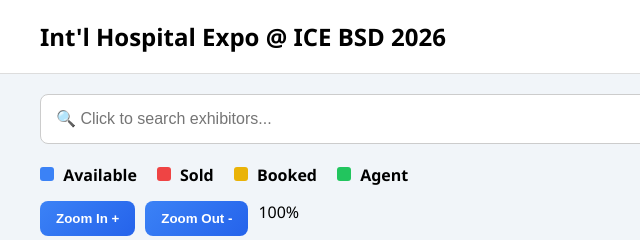
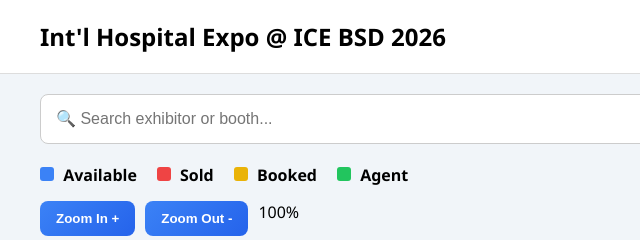
Before and after one commit to cupluxmania/mabuy2, a plain HTML site: page index.html in a window 1280 px wide. Shown: the top 240 px of the page, 0-640 px from the left. Drawn offline with Linux system fonts and the light colour scheme; no server answers.

Commit message:
Update index.html

```diff
--- a/index.html
+++ b/index.html
@@ -13,11 +13,10 @@
 <div class="container">
 
     <div class="searchWrapper">
-        <input type="text" id="searchBox" placeholder="🔍 Click to search exhibitors..." autocomplete="off">
+        <input type="text" id="searchBox" placeholder="🔍 Search exhibitor or booth..." autocomplete="off">
         <div id="suggestions"></div>
     </div>
 
-    <!-- UPDATED LEGEND -->
     <div id="legend">
         <div><span class="dot available"></span> Available</div>
         <div><span class="dot sold"></span> Sold</div>
```
